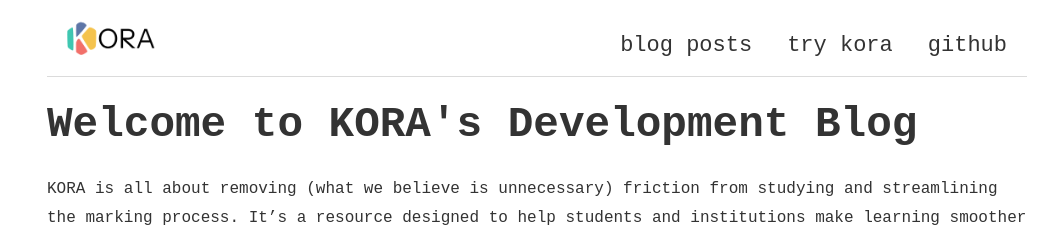
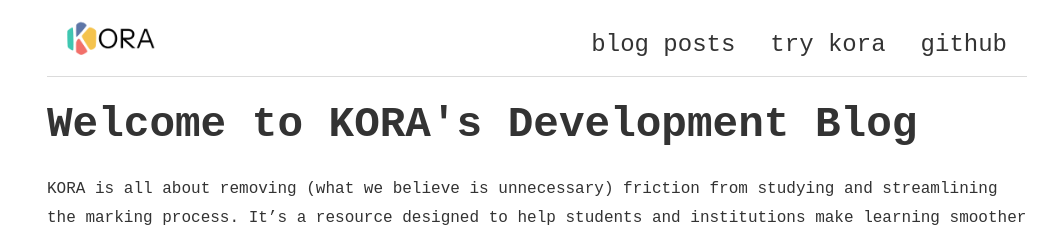
Before and after one commit to kora-edu/kora-edu.github.io, a Jekyll site: the page built from index.html, in a window 1280 px wide. Shown: the top 227 px of the page, without its empty margins (103-1161 px from the left). Built offline with Jekyll 4.4.1, drawn with Linux system fonts in a browser that asks for light colours; the list of posts is cut into pages by our own code.

Commit message:
navbar font size increased

```diff
--- a/_sass/layout.scss
+++ b/_sass/layout.scss
@@ -50,7 +50,7 @@
   a {
     text-decoration: none; /* Remove underline from links */
     color: $text-color; /* Default color for links */
-    font-size: 22px; /* Adjust font size */
+    font-size: 24px; /* Adjust font size */
     font-weight: 220; /* Slightly bold for readability */
 
     &:hover {
```
